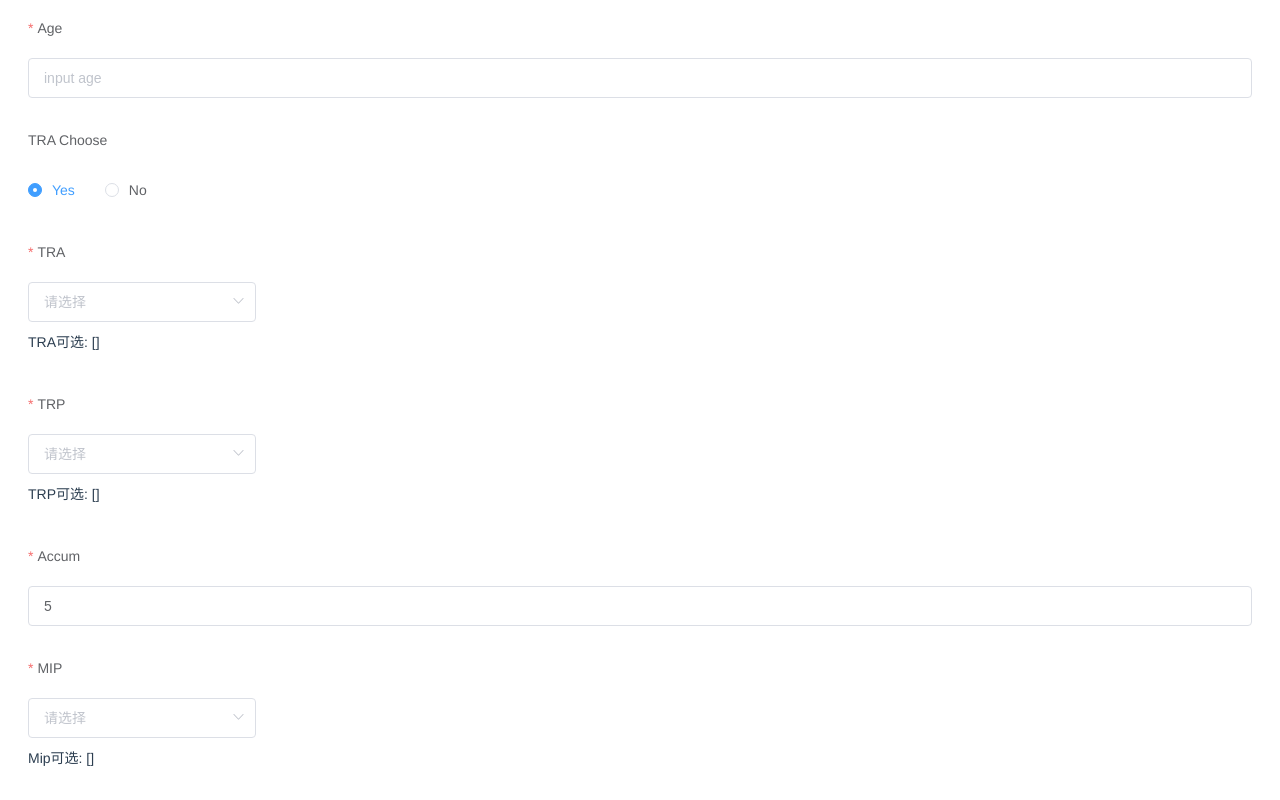
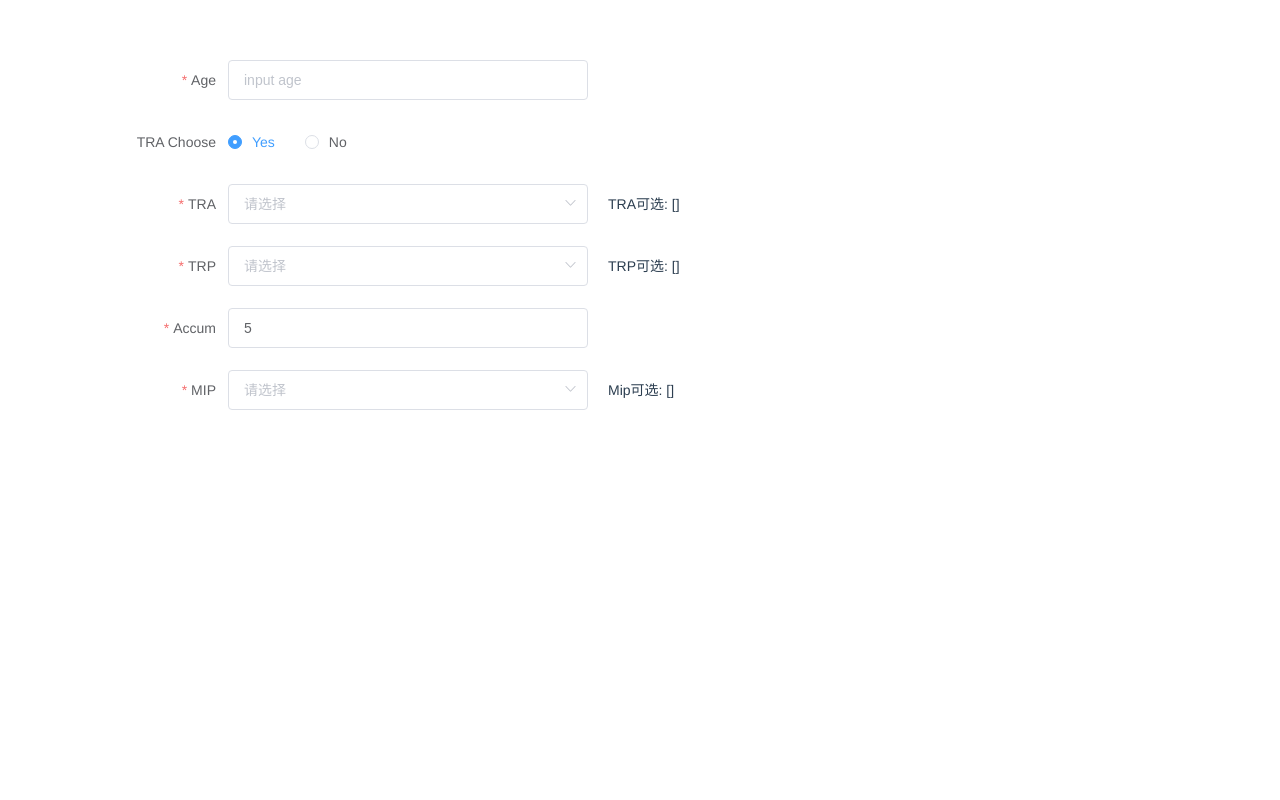
Before and after one commit to ferrydjing/nancy-tool, a Vue app: page / in a window 1280 px wide. Built offline with nearby package versions, Linux system fonts and the light colour scheme.

Commit message:
update: 调整显示

```diff
--- a/src/views/index/index.vue
+++ b/src/views/index/index.vue
@@ -1,5 +1,5 @@
 <template>
-  <el-form ref="form" label-position="top" :model="formData" :rules="cRules" @submit.native.prevent>
+  <el-form ref="form" label-width="200px" :model="formData" :rules="cRules" @submit.native.prevent>
     <el-form-item label="Age" prop="age">
       <el-input class="w360" v-model="formData.age" placeholder="input age"></el-input>
     </el-form-item>
@@ -14,13 +14,13 @@
         <el-select class="w360" v-model="formData.tra">
           <el-option v-for="(item, index) in cTra" :key="index" :label="item" :value="item"></el-option>
         </el-select>
-        <div class="after">TRA可选: {{ cTra }}</div>
+        <span class="after">TRA可选: {{ cTra }}</span>
       </el-form-item>
       <el-form-item label="TRP" prop="trp">
         <el-select class="w360" v-model="formData.trp">
           <el-option v-for="(item, index) in cTrp" :key="index" :label="item" :value="item"></el-option>
         </el-select>
-        <div class="after">TRP可选: {{ cTrp }}</div>
+        <span class="after">TRP可选: {{ cTrp }}</span>
       </el-form-item>
     </template>
     <template v-else>
@@ -28,13 +28,13 @@
         <el-select class="w360" v-model="formData.tra">
           <el-option v-for="(item, index) in cTra1" :key="index" :label="item" :value="item"></el-option>
         </el-select>
-        <div class="after">TRA可选: {{ cTra1 }}</div>
+        <span class="after">TRA可选: {{ cTra1 }}</span>
       </el-form-item>
       <el-form-item label="TRP" prop="trp">
         <el-select class="w360" v-model="formData.trp">
           <el-option v-for="(item, index) in cTrp1" :key="index" :label="item" :value="item"></el-option>
         </el-select>
-        <div class="after">TRP可选: {{ cTrp1 }}</div>
+        <span class="after">TRP可选: {{ cTrp1 }}</span>
       </el-form-item>
     </template>
 
@@ -46,7 +46,7 @@
       <el-select class="w360" v-model="formData.mip">
         <el-option v-for="(item, index) in cMip" :key="index" :label="item" :value="item"></el-option>
       </el-select>
-      <div class="after">Mip可选: {{ cMip }}</div>
+      <span class="after">Mip可选: {{ cMip }}</span>
     </el-form-item>
   </el-form>
 </template>
@@ -198,7 +198,7 @@ export default {
       const arr = [5, 8, 12, 16]
       const val = this.formData.tra - this.formData.age - this.formData.accum
       console.log(val, arr)
-      return arr.filter(item => item < val)
+      return arr.filter(item => item <= val)
     }
   },
   watch: {
@@ -221,12 +221,13 @@ export default {
 </script>
 <style lang="scss" scoped>
 .el-form {
+  margin-top: 60px;
   padding: 0 20px;
   .after {
-    /* margin-left: 20px; */
+    margin-left: 20px;
   }
 }
 .w360 {
-  /* width: 360px; */
+  width: 360px;
 }
 </style>
```
Also changed, not shown: 5 other files (tests, documents, lock files or other folders).
